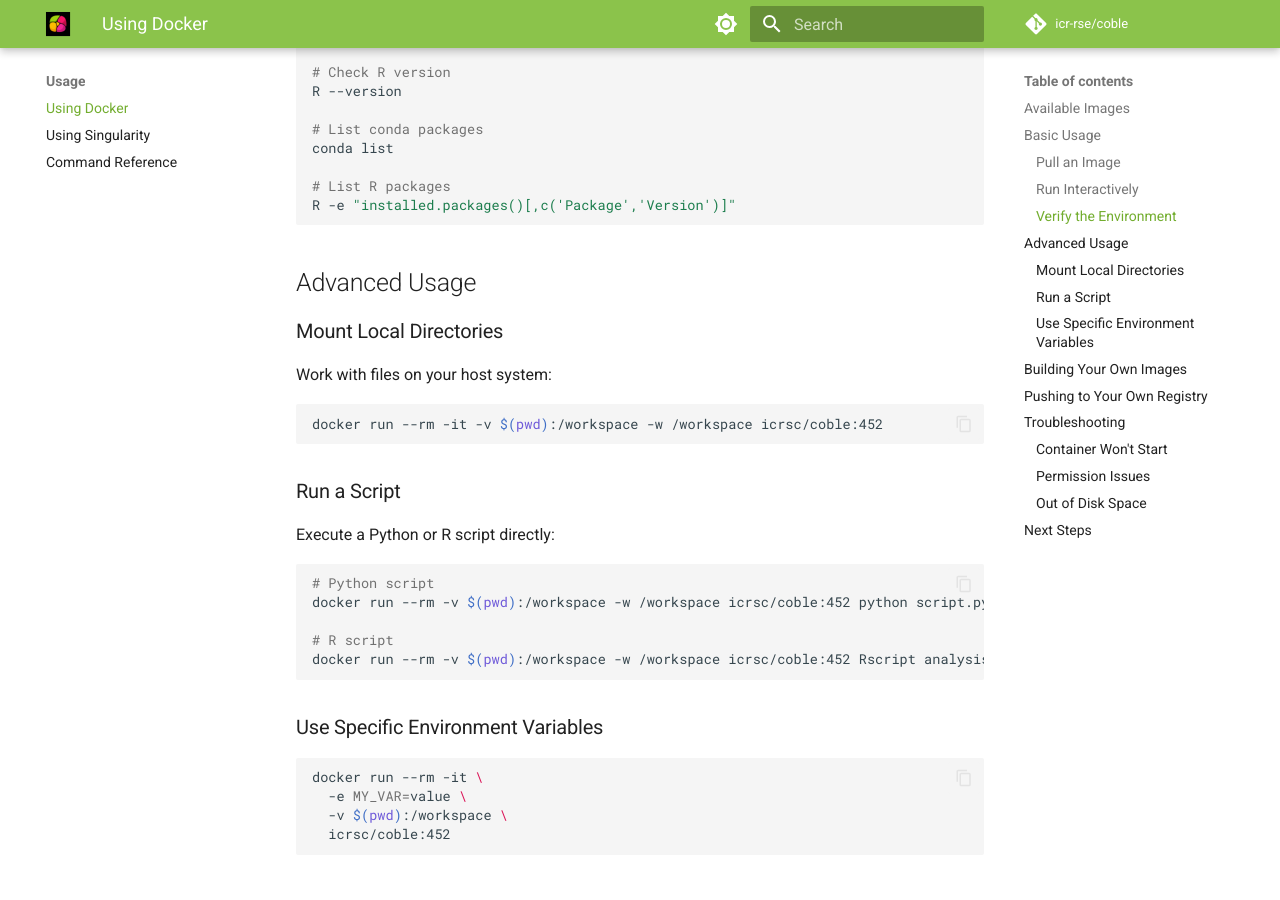
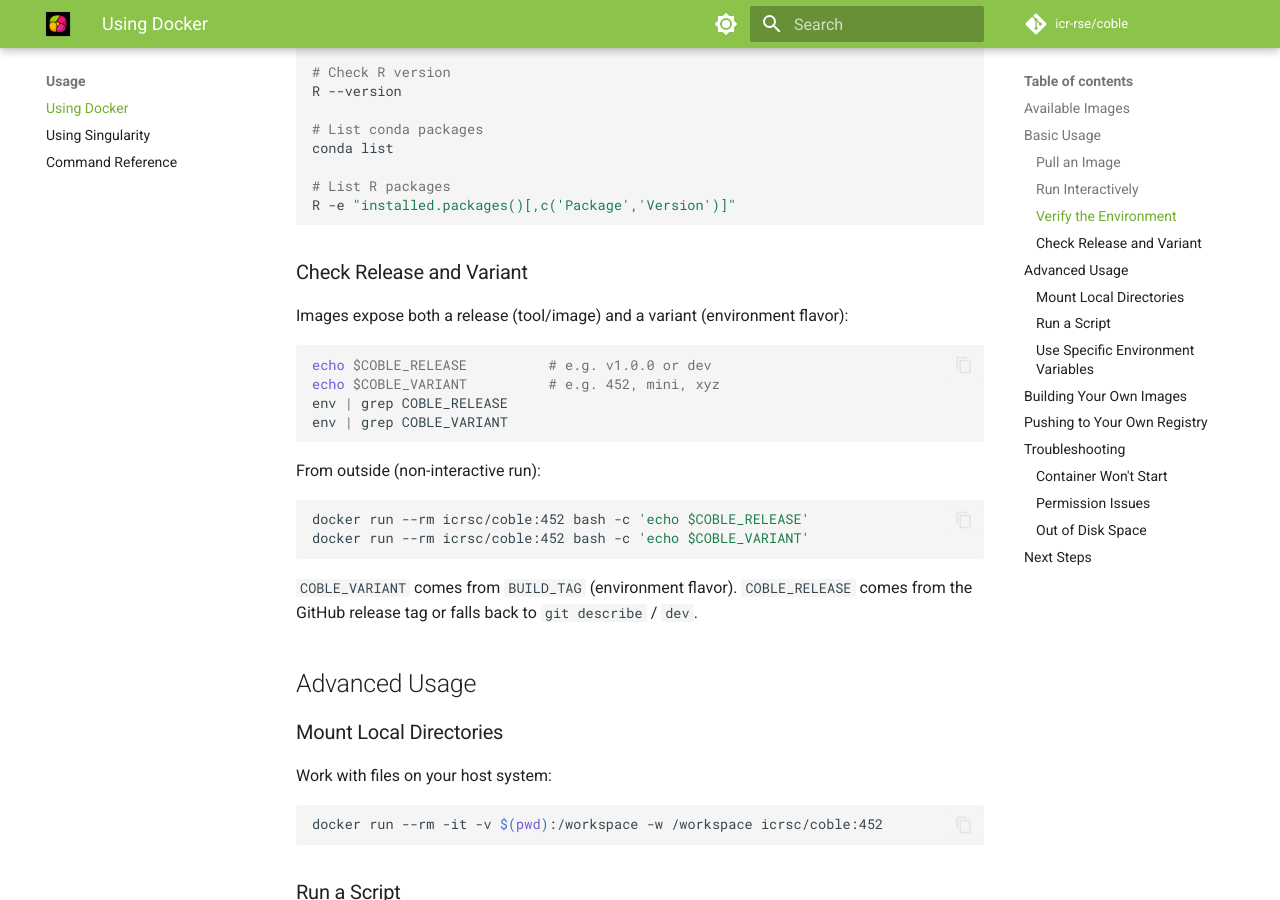
Before and after one commit to coble-tools/coble, an MkDocs documentation site: the page built from docs/docker.md, in a window 1280 px wide and 900 px high, scrolled down 1071 px. Built offline with MkDocs 1.6.1 and Material for MkDocs 9.7.7, drawn with Linux system fonts in a browser that asks for light colours; comment, search, counter and statistics services are not loaded.

Commit message:
updated with consistent environment and variant info

````diff
--- a/docs/docker.md
+++ b/docs/docker.md
@@ -48,6 +48,26 @@ conda list
 # List R packages
 R -e "installed.packages()[,c('Package','Version')]"
 ```
+
+### Check Release and Variant
+
+Images expose both a release (tool/image) and a variant (environment flavor):
+
+```bash
+echo $COBLE_RELEASE          # e.g. v1.0.0 or dev
+echo $COBLE_VARIANT          # e.g. 452, mini, xyz
+env | grep COBLE_RELEASE
+env | grep COBLE_VARIANT
+```
+
+From outside (non-interactive run):
+
+```bash
+docker run --rm icrsc/coble:452 bash -c 'echo $COBLE_RELEASE'
+docker run --rm icrsc/coble:452 bash -c 'echo $COBLE_VARIANT'
+```
+
+`COBLE_VARIANT` comes from `BUILD_TAG` (environment flavor). `COBLE_RELEASE` comes from the GitHub release tag or falls back to `git describe` / `dev`.
 
 ## Advanced Usage
 
````
Also changed, not shown: dev/dev-notes/rae-slurm.md (+9 -8 lines), docs/index.md (+22 -0 lines), docs/singularity.md (+17 -0 lines), 2 other files.
